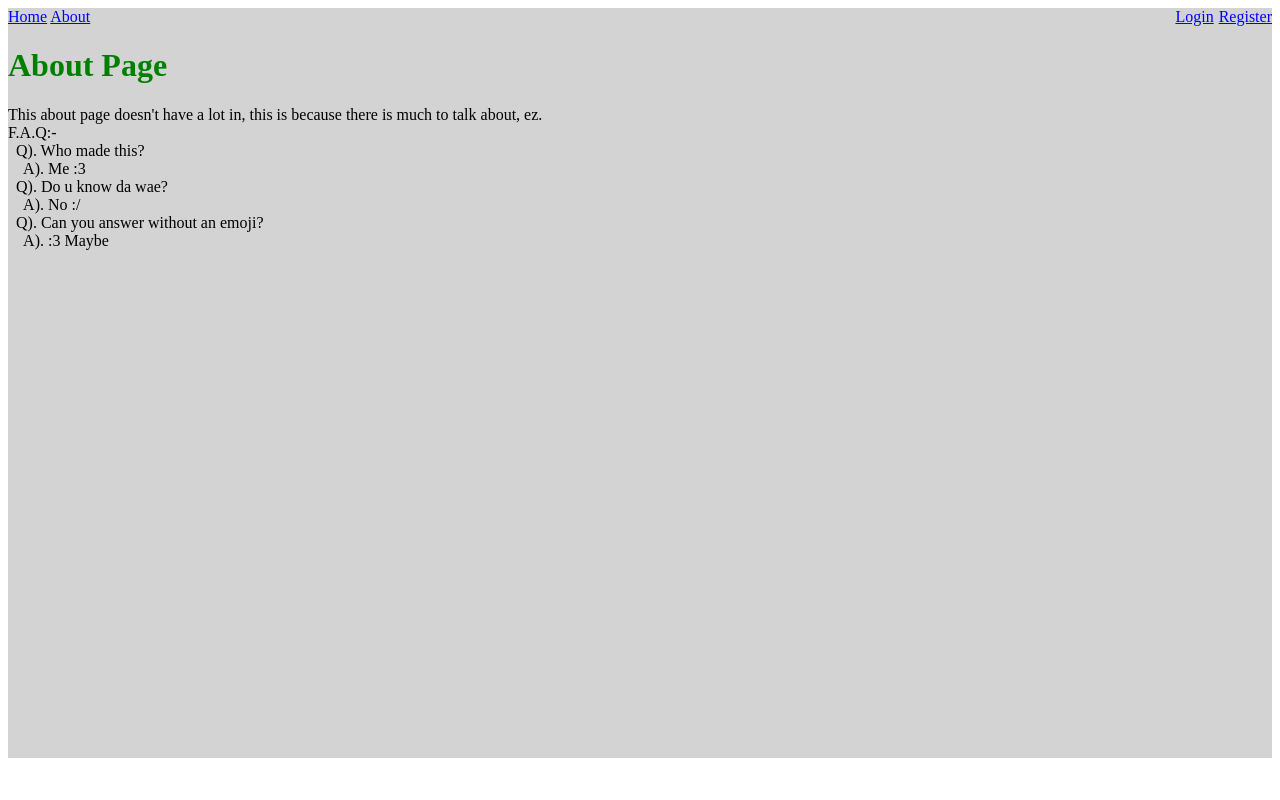
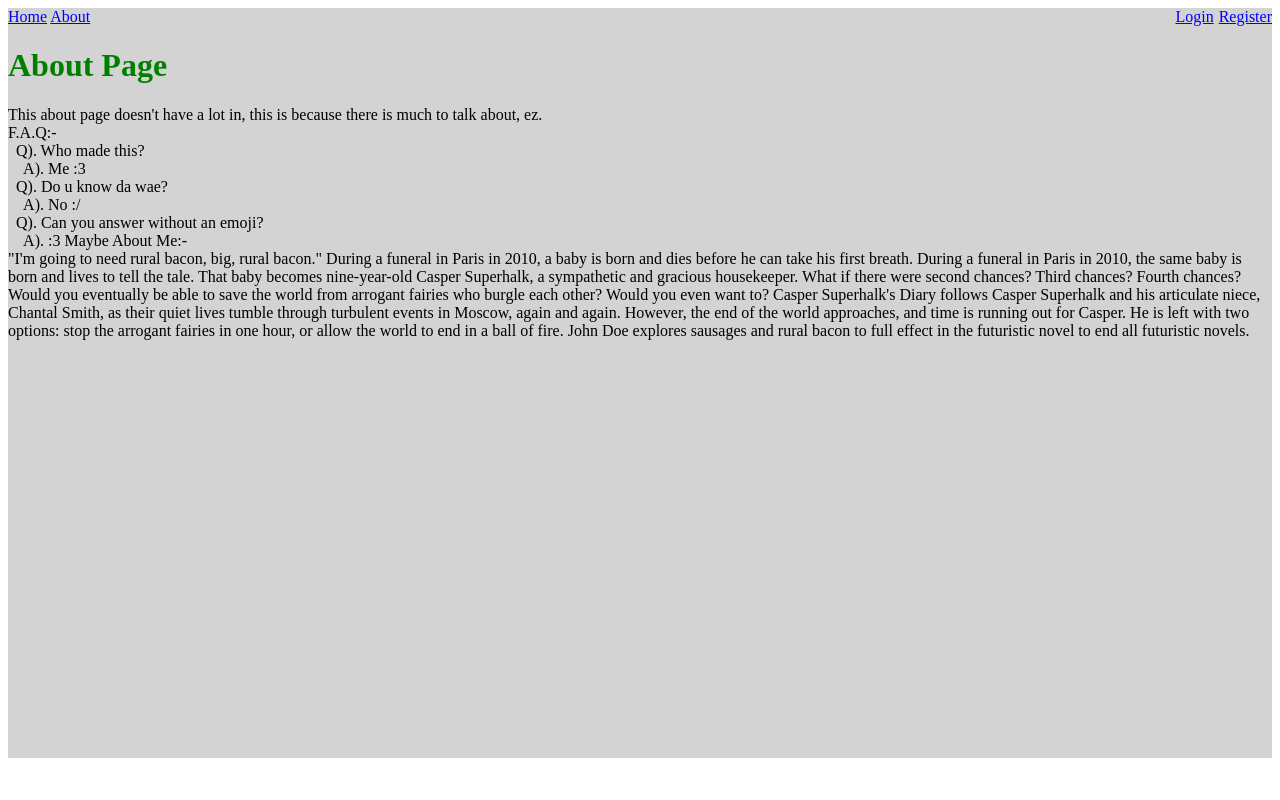
Before and after one commit to HiddenRealm/Individual_Project_James, a Flask app: page /about in a window 1280 px wide. Run offline with Flask 2, Linux system fonts and the light colour scheme.

Commit message:
Update about.html

```diff
--- a/application/templates/about.html
+++ b/application/templates/about.html
@@ -11,5 +11,15 @@
 				&nbsp &nbsp A). No :/<br>
 			&nbsp Q). Can you answer without an emoji?<br>
 				&nbsp &nbsp A). :3 Maybe
+
+		About Me:-<br>
+
+		"I'm going to need rural bacon, big, rural bacon."
+		During a funeral in Paris in 2010, a baby is born and dies before he can take his first breath.
+		During a funeral in Paris in 2010, the same baby is born and lives to tell the tale. That baby becomes nine-year-old Casper Superhalk, a sympathetic and gracious housekeeper.
+		What if there were second chances? Third chances? Fourth chances? Would you eventually be able to save the world from arrogant fairies who burgle each other? Would you even want to?
+		Casper Superhalk's Diary follows Casper Superhalk and his articulate niece, Chantal Smith, as their quiet lives tumble through turbulent events in Moscow, again and again.
+		However, the end of the world approaches, and time is running out for Casper. He is left with two options: stop the arrogant fairies in one hour, or allow the world to end in a ball of fire.
+		John Doe explores sausages and rural bacon to full effect in the futuristic novel to end all futuristic novels.
 	</p>
 {% endblock body_content %}
```
